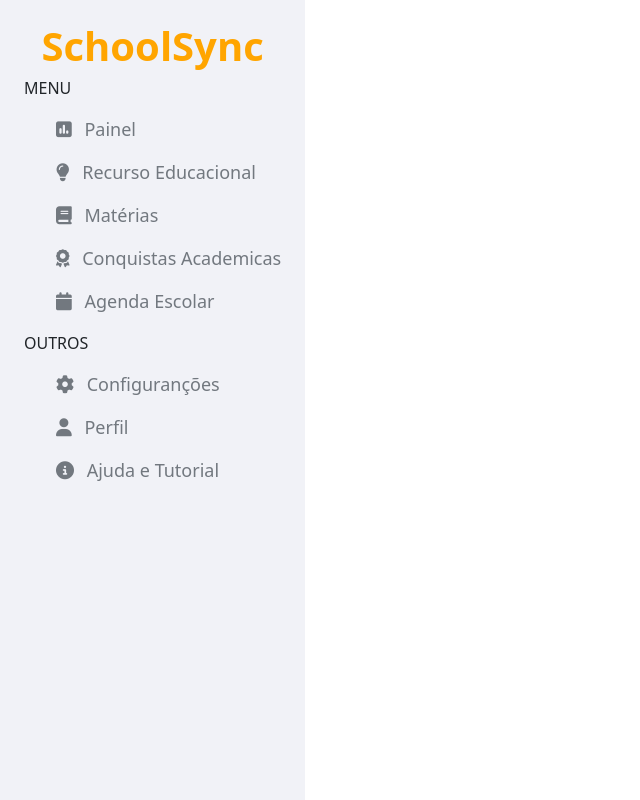
After one commit to VitorSantos920/schoolSync, a PHP site: page /components/sidebar.php in a window 1280 px wide. The commit adds this page. Shown: the whole page, without its empty margins (0-640 px from the left). Run offline with PHP 8.4, Linux system fonts and the light colour scheme; some libraries are stand-ins or nearby versions.

Commit message:
construi a sidebar

```diff
--- /dev/null
+++ b/assets/css/sidebar.css
@@ -0,0 +1,39 @@
+@import url(./global.css);
+#sidebar{
+    background-color: #f1f2f7;
+    width: max-content;
+    position: fixed;
+    left: 0;
+    top: 0;
+    height: 100%;
+    padding: var(--spacing-6) var(--spacing-9);
+
+}
+
+#sidebar .logo-container #logo {
+    color: var(--brand-color);
+    font-size: var(--fontSize-5xl);
+    font-weight: var(--fontWeight-bold);
+
+}
+
+#sidebar .logo-container {
+    text-align: center;
+}
+
+#sidebar a, i {
+    font-size: var(--fontSize-lg);
+    color: var(--level-gray500);
+}
+
+#sidebar p {
+    text-transform: uppercase;
+}
+
+#sidebar .sidebar__menu li {
+    margin-top: var(--spacing-6);
+}
+
+#sidebar i {
+    margin-right: var(--spacing-2);
+}
--- a/assets/css/variables.css
+++ b/assets/css/variables.css
@@ -8,12 +8,12 @@
     --info-default: #0dcaf0;
 
     /* grayscale */
-    --level-gray900: '#1B1D1F';
-    --level-gray800: '#26282B';
-    --level-gray600: '#454C53';
-    --level-gray500: '#72787F';
-    --level-gray400: '#9EA4AA';
-    --level-gray200: '#C9CDD2';
+    --level-gray900: #1B1D1F;
+    --level-gray800: #26282B;
+    --level-gray600: #454C53;
+    --level-gray500: #72787F;
+    --level-gray400: #9EA4AA;
+    --level-gray200: #C9CDD2;
 
     /* fonts */
     --fontFamily-poppins: 'Poppins', sans-serif;
--- /dev/null
+++ b/components/sidebar.php
@@ -0,0 +1,78 @@
+
+
+<head>
+<link rel="stylesheet" type="text/css" href="../assets/css/bootstrap.min.css"/>
+
+<link rel="stylesheet" type="text/css" href="../assets/css/sidebar.css"/>
+
+</head>
+<body>
+    <aside id="sidebar">
+<div class="logo-container">
+        <a id="logo" href="/">SchoolSync</a>
+</div>
+<div >
+
+        <p>Menu</p>
+        <ul class="sidebar__menu">
+            <li>
+                <a href="">
+                    <i class="fa-solid fa-square-poll-vertical"></i>
+                    Painel
+
+                </a>
+            </li>
+            <li>
+                <a href="">
+                    <i class="fa-solid fa-lightbulb"></i>
+                    Recurso Educacional
+                </a>
+            </li>
+            <li>
+                <a href="">
+                    <i class="fa-solid fa-book"></i>
+                    Matérias
+                </a>
+            </li>
+            <li>
+                <a href="">
+                    <i class="fa-solid fa-award"></i>
+                    Conquistas Academicas
+                </a>
+            </li>
+            <li>
+                <a href="">
+                    <i class="fa-solid fa-calendar"></i>
+                    Agenda Escolar
+                </a>
+            </li>
+        </ul>
+
+        <p>Outros</p>
+        <ul class="sidebar__menu">
+            <li>
+                <a href="">
+                <i class="fa-solid fa-gear"></i>
+                Configuranções
+
+                </a>
+            </li>
+            <li>
+                <a href="">
+                <i class="fa-solid fa-user"></i>
+                Perfil
+
+                </a>
+            </li>
+            <li>
+                <a href="">
+                <i class="fa-solid fa-circle-info"></i>
+                Ajuda e Tutorial
+                </a>
+            </li>
+        </ul>
+</div>
+    </aside>
+    <script src="https://kit.fontawesome.com/4ac8bcd2f5.js" crossorigin="anonymous"></script>
+    <script src="../assets/js/bootstrap.bundle.min.js"></script>
+</body>
```
Also changed, not shown: components/Header.php (added), components/footer/footer.php (deleted), components/header/header.php (deleted).
